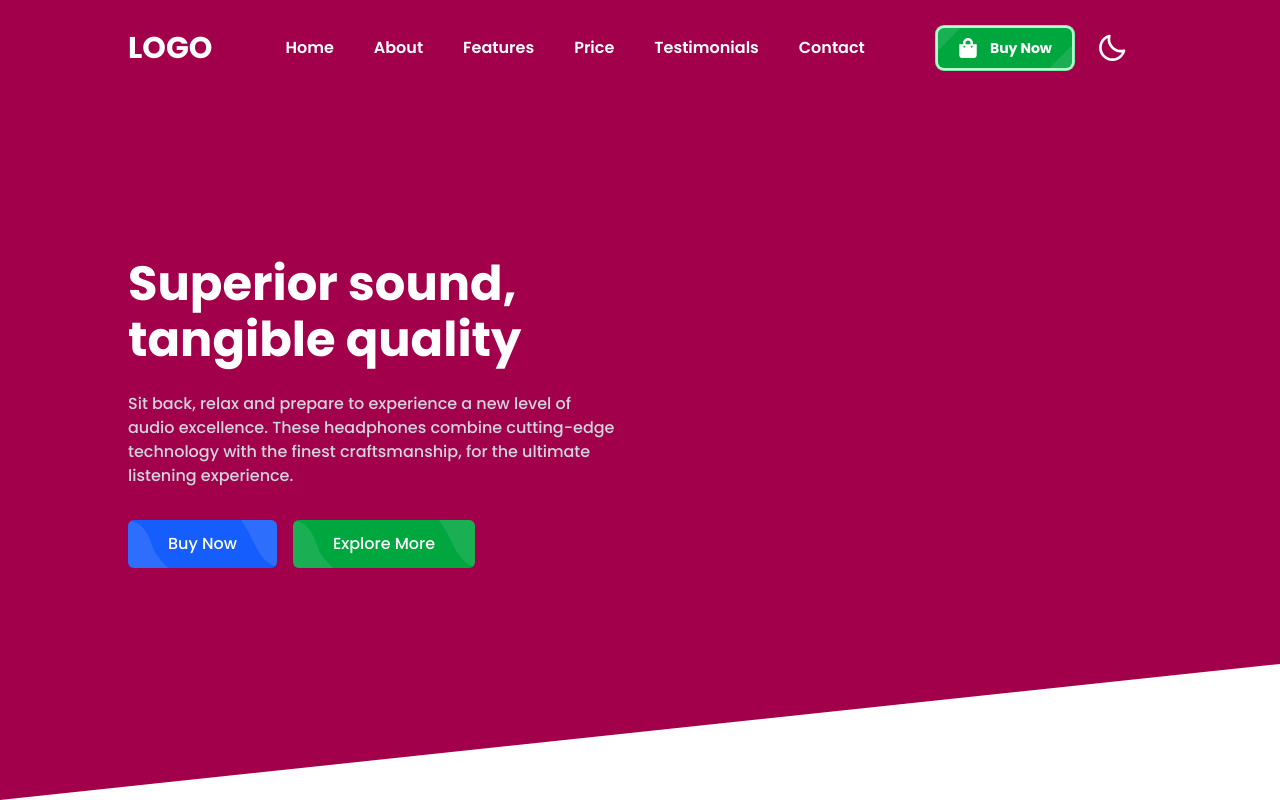
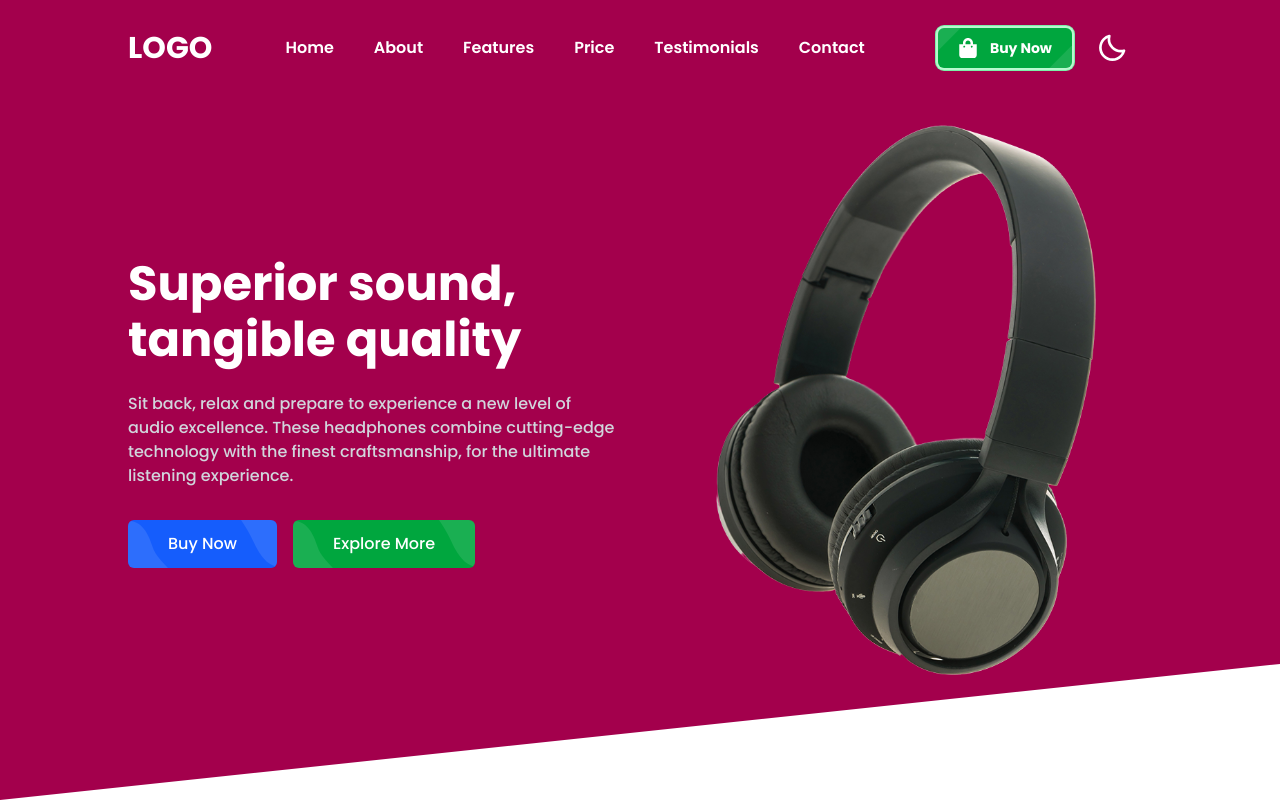
Before and after one commit to denisdiaconu/product-landing-page, a Next.js app: page / in a window 1280 px wide. Built offline with nearby package versions, Linux system fonts and the light colour scheme.

Commit message:
Add image to hero

```diff
--- a/components/Home/Hero.tsx
+++ b/components/Home/Hero.tsx
@@ -1,3 +1,4 @@
+import Image from 'next/image';
 import React from 'react';
 
 const Hero = () => {
@@ -84,7 +85,9 @@ const Hero = () => {
             </a>
           </div>
         </div>
-        <div></div>
+        <div className="mx-auto hidden xl:block">
+          <Image src="/images/hero.png" alt="image" width={380} height={380} />
+        </div>
       </div>
     </div>
   );
```
